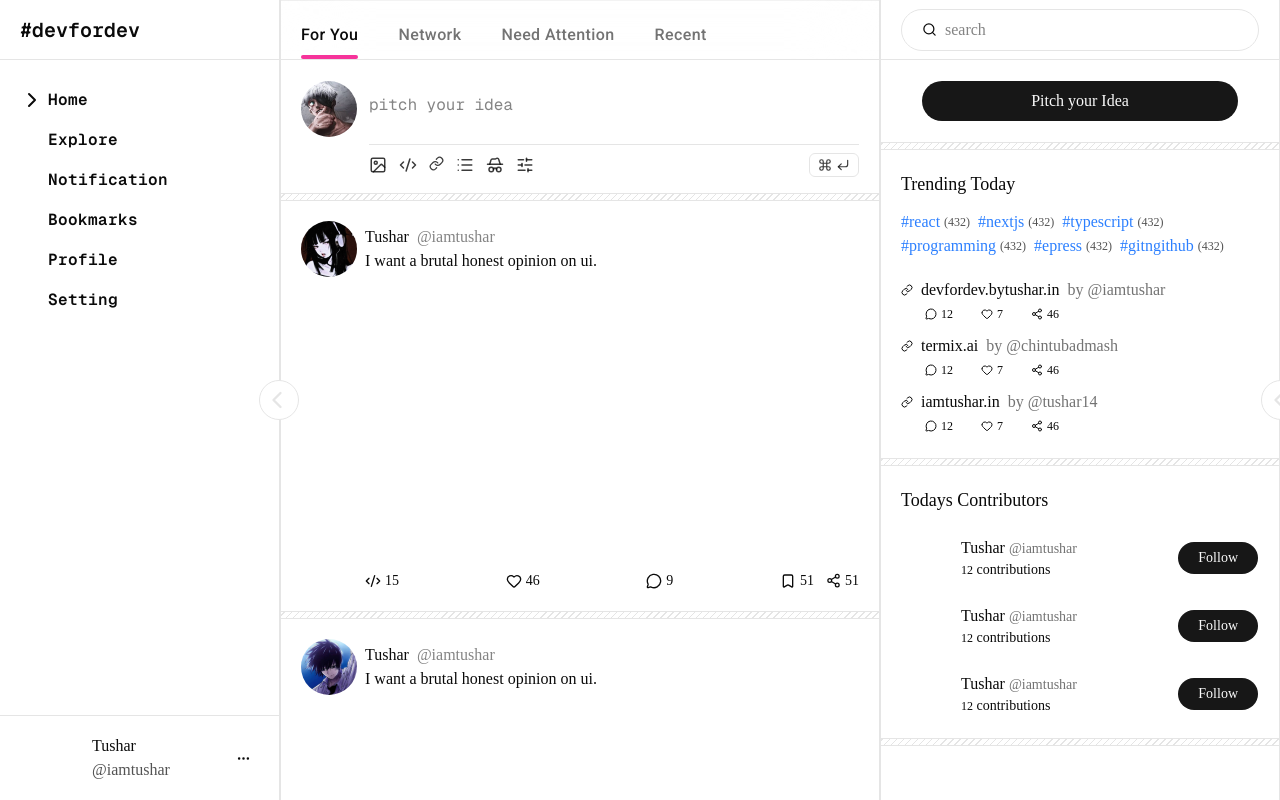
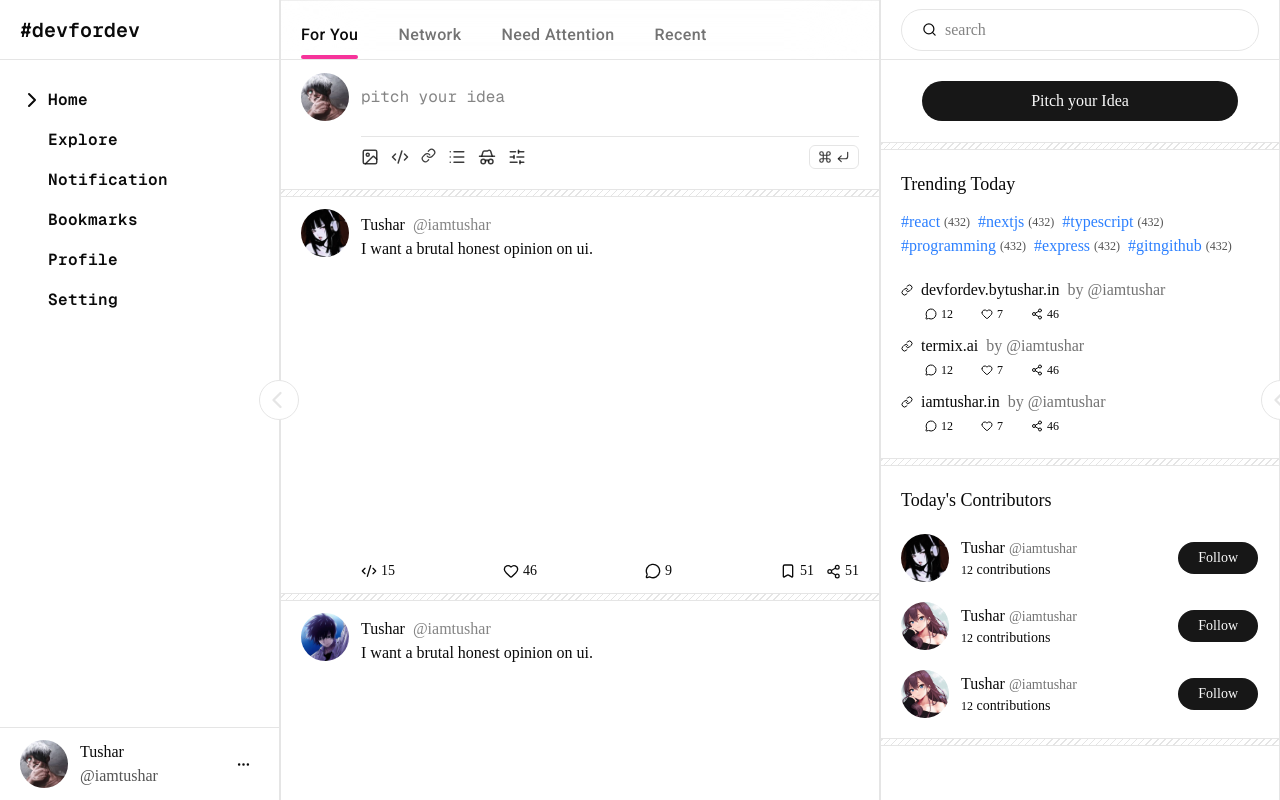
Before and after one commit to itushr/devfordev, a Next.js app: page /home in a window 1280 px wide. Built offline with nearby package versions, Linux system fonts and the light colour scheme.

Commit message:
refactor(ui): ui fix

```diff
--- a/app/home/(rightpanel)/Contributors.tsx
+++ b/app/home/(rightpanel)/Contributors.tsx
@@ -1,43 +1,69 @@
-import { Button } from '@/components/ui/button'
+import Avatar from "@/components/Avatar";
+import { Button } from "@/components/ui/button";
+
+type Contributor = {
+  name: string;
+  username: string;
+  contributions: number;
+};
+
+const contributors: Contributor[] = [
+  {
+    name: "Tushar",
+    username: "@iamtushar",
+    contributions: 12,
+  },
+  {
+    name: "Tushar",
+    username: "@iamtushar",
+    contributions: 12,
+  },
+  {
+    name: "Tushar",
+    username: "@iamtushar",
+    contributions: 12,
+  },
+];
 
 const Contributors = () => {
   return (
     <div className="p-5">
-            <p className="text-lg">Todays Contributors</p>
+      <p className="text-lg">Today's Contributors</p>
+
       <div className="flex flex-col gap-5 mt-5">
-                <div className="flex justify-between items-center">
+        {contributors.map((contributor, index) => (
+          <div
+            key={`${contributor.username}-${index}`}
+            className="flex justify-between items-center"
+          >
             <div className="flex items-center gap-x-3 cursor-pointer">
-                        <div className="size-12 bg-card rounded-full"></div>
+              <Avatar />
+
               <div>
-                            <p>Tushar <span className="text-muted-foreground text-sm">@iamtushar</span></p>
-                            <p className="text-sm"><span className="text-xs">12</span> contributions</p>
+                <p>
+                  {contributor.name}{" "}
+                  <span className="text-muted-foreground text-sm">
+                    {contributor.username}
+                  </span>
+                </p>
+
+                <p className="text-sm">
+                  <span className="text-xs">
+                    {contributor.contributions}
+                  </span>{" "}
+                  contributions
+                </p>
               </div>
             </div>
-                    <Button className="rounded-full text-sm px-5 py-4">Follow</Button>
+
+            <Button className="rounded-full text-sm px-5 py-4">
+              Follow
+            </Button>
           </div>
-                <div className="flex justify-between items-center">
-                    <div className="flex items-center gap-x-3 cursor-pointer">
-                        <div className="size-12 bg-card rounded-full"></div>
-                        <div>
-                            <p>Tushar <span className="text-muted-foreground text-sm">@iamtushar</span></p>
-                            <p className="text-sm"><span className="text-xs">12</span> contributions</p>
+        ))}
       </div>
     </div>
-                    <Button className="rounded-full text-sm px-5 py-4">Follow</Button>
-                </div>
-                <div className="flex justify-between items-center">
-                    <div className="flex items-center gap-x-3 cursor-pointer">
-                        <div className="size-12 bg-card rounded-full"></div>
-                        <div>
-                            <p>Tushar <span className="text-muted-foreground text-sm">@iamtushar</span></p>
-                            <p className="text-sm"><span className="text-xs">12</span> contributions</p>
-                        </div>
-                    </div>
-                    <Button className="rounded-full text-sm px-5 py-4">Follow</Button>
-                </div>
-            </div>
-        </div>
-    )
-}
+  );
+};
 
-export default Contributors
+export default Contributors;
--- a/app/home/(rightpanel)/Trending.tsx
+++ b/app/home/(rightpanel)/Trending.tsx
@@ -1,94 +1,13 @@
-import { Heart, Link, MessageCircle, Share2 } from 'lucide-react'
+import TrendingProjects from "./TrendingProjects";
+import TrendingTags from "./TrendingTags";
 
-const Trending = () => {
+export default function Trending() {
   return (
     <div className="p-5">
       <p className="text-lg">Trending Today</p>
-      <div className="flex flex-wrap gap-x-2 gap-y-0 mt-3">
-        <div className="flex items-center gap-x-1 group cursor-pointer">
-          <div className="text-blue-500 group-hover:underline">#react</div>
-          <div className="text-xs text-foreground/70 group-hover:underline">(432)</div>
-        </div>
-        <div className="flex items-center gap-x-1 group cursor-pointer">
-          <div className="text-blue-500 group-hover:underline">#nextjs</div>
-          <div className="text-xs text-foreground/70 group-hover:underline">(432)</div>
-        </div>
-        <div className="flex items-center gap-x-1 group cursor-pointer">
-          <div className="text-blue-500 group-hover:underline">#typescript</div>
-          <div className="text-xs text-foreground/70 group-hover:underline">(432)</div>
-        </div>
-        <div className="flex items-center gap-x-1 group cursor-pointer">
-          <div className="text-blue-500 group-hover:underline">#programming</div>
-          <div className="text-xs text-foreground/70 group-hover:underline">(432)</div>
-        </div>
-        <div className="flex items-center gap-x-1 group cursor-pointer">
-          <div className="text-blue-500 group-hover:underline">#epress</div>
-          <div className="text-xs text-foreground/70 group-hover:underline">(432)</div>
-        </div>
-        <div className="flex items-center gap-x-1 group cursor-pointer">
-          <div className="text-blue-500 group-hover:underline">#gitngithub</div>
-          <div className="text-xs text-foreground/70 group-hover:underline">(432)</div>
-        </div>
-      </div>
+      <TrendingTags />
+      <TrendingProjects />
 
-      <div className="mt-5 flex flex-col gap-2">
-        <div className="group cursor-pointer">
-          <div className="flex items-center gap-x-2">
-            <Link size={12} />
-            <div className="group-hover:underline">devfordev.bytushar.in</div>
-            <div className="text-muted-foreground">by @iamtushar</div>
-          </div>
-          <div className="flex items-center gap-7 pl-6 py-1">
-            <div className="flex items-center gap-1">
-              <MessageCircle size={12} /><span className="text-xs">12</span>
-            </div>
-            <div className="flex items-center gap-1">
-              <Heart size={12} /><span className="text-xs">7</span>
-            </div>
-            <div className="flex items-center gap-1">
-              <Share2 size={12} /><span className="text-xs">46</span>
-            </div>
-          </div>
-        </div>
-        <div className="group cursor-pointer">
-          <div className="flex items-center gap-x-2">
-            <Link size={12} />
-            <div className="group-hover:underline">termix.ai</div>
-            <div className="text-muted-foreground">by @chintubadmash</div>
-          </div>
-          <div className="flex items-center gap-7 pl-6 py-1">
-            <div className="flex items-center gap-1">
-              <MessageCircle size={12} /><span className="text-xs">12</span>
-            </div>
-            <div className="flex items-center gap-1">
-              <Heart size={12} /><span className="text-xs">7</span>
-            </div>
-            <div className="flex items-center gap-1">
-              <Share2 size={12} /><span className="text-xs">46</span>
-            </div>
-          </div>
-        </div>
-        <div className="group cursor-pointer">
-          <div className="flex items-center gap-x-2">
-            <Link size={12} />
-            <div className="group-hover:underline">iamtushar.in</div>
-            <div className="text-muted-foreground">by @tushar14</div>
-          </div>
-          <div className="flex items-center gap-7 pl-6 py-1">
-            <div className="flex items-center gap-1">
-              <MessageCircle size={12} /><span className="text-xs">12</span>
-            </div>
-            <div className="flex items-center gap-1">
-              <Heart size={12} /><span className="text-xs">7</span>
-            </div>
-            <div className="flex items-center gap-1">
-              <Share2 size={12} /><span className="text-xs">46</span>
-            </div>
-          </div>
-        </div>
-      </div>
     </div>
   )
 }
-
-export default Trending
--- /dev/null
+++ b/app/home/(rightpanel)/TrendingProjects.tsx
@@ -0,0 +1,103 @@
+import { Heart, Link, MessageCircle, Share2 } from "lucide-react";
+
+type Project = {
+  name: string;
+  author: string;
+  comments: number;
+  likes: number;
+  shares: number;
+};
+
+type StatProps = {
+  icon: React.ReactNode;
+  value: number;
+};
+
+type ProjectItemProps = Project;
+
+function Stat({ icon, value }: StatProps) {
+  return (
+    <div className="flex items-center gap-1">
+      {icon}
+      <span className="text-xs">{value}</span>
+    </div>
+  );
+}
+
+function ProjectItem({
+  name,
+  author,
+  comments,
+  likes,
+  shares,
+}: ProjectItemProps) {
+  return (
+    <div className="group cursor-pointer">
+      <div className="flex items-center gap-x-2">
+        <Link size={12} />
+
+        <div className="group-hover:underline">
+          {name}
+        </div>
+
+        <div className="text-muted-foreground">
+          by @{author}
+        </div>
+      </div>
+
+      <div className="flex items-center gap-7 pl-6 py-1">
+        <Stat
+          icon={<MessageCircle size={12} />}
+          value={comments}
+        />
+
+        <Stat
+          icon={<Heart size={12} />}
+          value={likes}
+        />
+
+        <Stat
+          icon={<Share2 size={12} />}
+          value={shares}
+        />
+      </div>
+    </div>
+  );
+}
+
+const projects: Project[] = [
+  {
+    name: "devfordev.bytushar.in",
+    author: "iamtushar",
+    comments: 12,
+    likes: 7,
+    shares: 46,
+  },
+  {
+    name: "termix.ai",
+    author: "iamtushar",
+    comments: 12,
+    likes: 7,
+    shares: 46,
+  },
+  {
+    name: "iamtushar.in",
+    author: "iamtushar",
+    comments: 12,
+    likes: 7,
+    shares: 46,
+  },
+];
+
+export default function TrendingProjects() {
+  return (
+    <div className="mt-5 flex flex-col gap-2">
+      {projects.map((project) => (
+        <ProjectItem
+          key={project.name}
+          {...project}
+        />
+      ))}
+    </div>
+  )
+}
--- /dev/null
+++ b/app/home/(rightpanel)/TrendingTags.tsx
@@ -0,0 +1,51 @@
+import type { ReactNode } from "react";
+
+export type TrendingTag = {
+    name: string;
+    count: number;
+};
+
+type TrendingTagsProps = {
+    className?: string;
+    renderTag?: (tag: TrendingTag) => ReactNode;
+};
+
+const tags: TrendingTag[] = [
+    { name: "react", count: 432 },
+    { name: "nextjs", count: 432 },
+    { name: "typescript", count: 432 },
+    { name: "programming", count: 432 },
+    { name: "express", count: 432 },
+    { name: "gitngithub", count: 432 },
+];
+
+export default function TrendingTags({
+    className = "",
+    renderTag,
+}: TrendingTagsProps) {
+    return (
+        <div className={`flex flex-wrap gap-x-2 gap-y-0 mt-3 ${className}`}>
+            {tags.map((tag) =>
+                renderTag ? (
+                    <div key={tag.name}>{renderTag(tag)}</div>
+                ) : (
+                    <TrendingTag key={tag.name} {...tag} />
+                )
+            )}
+        </div>
+    );
+}
+
+function TrendingTag({ name, count }: TrendingTag) {
+    return (
+        <div className="flex items-center gap-x-1 group cursor-pointer">
+            <div className="text-blue-500 group-hover:underline">
+                #{name}
+            </div>
+
+            <div className="text-xs text-foreground/70 group-hover:underline">
+                ({count})
+            </div>
+        </div>
+    );
+}
--- a/components/Avatar.tsx
+++ b/components/Avatar.tsx
@@ -18,7 +18,7 @@ export default function Avatar({
 
     return (
         <div
-            className="size-14 bg-card rounded-full bg-cover bg-center"
+            className="size-12 bg-card rounded-full bg-cover bg-center"
             style={{
                 backgroundImage: avatar
                     ? `url("${avatar}")`
--- a/components/PitchCard.tsx
+++ b/components/PitchCard.tsx
@@ -4,7 +4,7 @@ import Avatar from "./Avatar"
 const Pitch = () => {
     return (
         <>
-            <div className="w-full bg-background p-5 flex gap-2">
+            <div className="w-full bg-background px-5 py-3 flex gap-3">
                 <div>
                     <Avatar />
                 </div>
--- a/components/pitchComposer/PitchComposer.tsx
+++ b/components/pitchComposer/PitchComposer.tsx
@@ -19,7 +19,7 @@ export default function PitchComposer() {
 
     return (
         <DropArea setIsDragging={setIsDragging} onImageDrop={handleImageDrop}>
-            <div className="w-full p-5 pb-2 flex gap-3">
+            <div className="w-full px-5 py-3 flex gap-3">
                 <Avatar image="/random-pfps/pfp5.jpeg" />
 
                 <div className="flex-1">
--- a/components/sidebar/Profile.tsx
+++ b/components/sidebar/Profile.tsx
@@ -1,9 +1,11 @@
 import { MoreHorizontal } from 'lucide-react'
+import Avatar from '../Avatar'
 
 const Profile = () => {
     return (
         <div className="absolute bottom-0 border-t w-full px-5 py-3 flex gap-3 items-center">
-            <div className="size-15 bg-card rounded-full"></div>
+            <Avatar image="/random-pfps/pfp5.jpeg" />
+
             <div className="flex-1 flex flex-col justify-center">
                 <p>Tushar</p>
                 <p className="text-foreground/70">@iamtushar</p>
```
Lines whose indentation alone changed are shown as unchanged.
